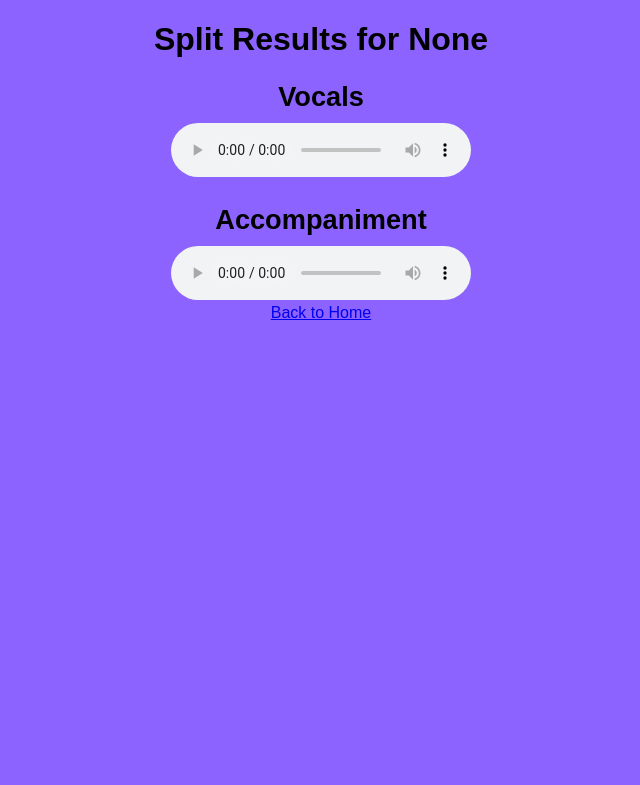
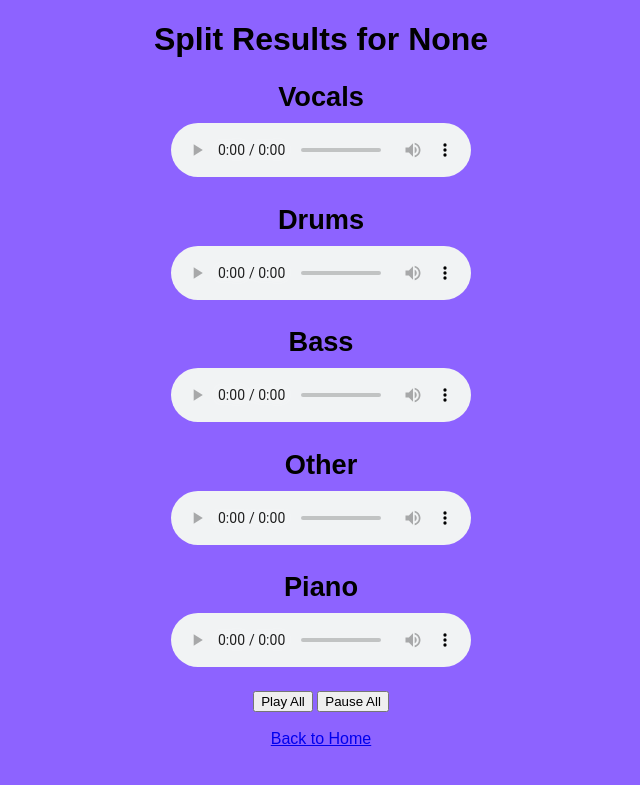
Before and after one commit to ManuXavier43/SongSlicer, a Flask app: template src/templates/results.html in a window 1280 px wide. Shown: the top 785 px of the page, without its empty margins (319-959 px from the left). Run offline with Flask 2, Linux system fonts and the light colour scheme; the template is opened without the code that fills it, so the values that code supplies are empty.

Commit message:
multi split

```diff
--- a/src/main.py
+++ b/src/main.py
@@ -1,14 +1,15 @@
 from flask import Flask, request, render_template, url_for, redirect, send_from_directory
 from src.song_search.test import DeezerClient, logging
-from splits.test import split_vocals_instrumentals
-import os, time
+from splits.test import split_vocals_instrumentals  # Import the updated function
+import os
+import time
 import re
 import requests
 
 # Create a Flask application
 app = Flask(__name__, static_folder="static", static_url_path="/static")
 
-# Spotipy class and dir so we know where to save music
+# Deezer class and dir so we know where to save music
 base_dir = os.path.dirname(os.path.abspath(__file__))
 cli = DeezerClient(base_dir)
 
@@ -34,24 +35,22 @@ def home():
         if "preview_url" in request.form and "name" in request.form:
             # Get the preview URL from the form
             preview_url = request.form.get("preview_url")
-            track_name = request.form.get("name") #Used to write filename
-            music_dir = os.path.join(cli.base_dir, "splits/music_in") #Where to save music
+            track_name = request.form.get("name")  # Used to write filename
+            music_dir = os.path.join(cli.base_dir, "splits/music_in")  # Where to save music
             try:
-                #ensure save dir exists
+                # Ensure save dir exists
                 os.makedirs(music_dir, exist_ok=True)
-                #get song
+                # Get song
                 response = requests.get(preview_url)
-                #unique timestamp per song
+                # Unique timestamp per song
                 preview_filename = f"preview_{track_name.replace(' ', '_')}_{int(time.time())}.mp3"
-                #actual path for preview
+                # Actual path for preview
                 preview_path = os.path.join(music_dir, preview_filename)
                 logging.debug(f"Absolute path to saved file: {os.path.abspath(preview_path)}")
-                #save to dir
+                # Save to dir
                 with open(preview_path, "wb") as file:
                     file.write(response.content)
                     logging.debug(f"Preview saved to {preview_path}")
-                    #only return filename as html knows the static folder
-                    # return f"Song saved as {preview_filename}"
                 return redirect(url_for('home'))
             except Exception as e:
                 logging.debug(f"Connection error fetching preview: {e}")
@@ -65,15 +64,11 @@ def home():
 
     search_query = request.args.get("search")
     if search_query:
-        # logging.info("Attempting to connect to Spotipy...")
-        # cli.connectToSpotipy()  # Connect
         logging.info("Fetching tracks...")
         tracks = cli.loadSampleSong(search_query)  # Returns top 3 results
 
     # Render the template with updated song list
     return render_template("home.html", tracks=tracks, songs=songs)
-
-# Save button route for any of the top 3 songs
 
 @app.route("/edit", methods=["GET", "POST"])
 def edit_page():
@@ -95,10 +90,14 @@ def results_page():
 
     # Update paths to match where files are actually saved in the static directory
     vocals_file = f"music_out/{sanitized_song_name}/vocals.wav"
-    accompaniment_file = f"music_out/{sanitized_song_name}/accompaniment.wav"
+    drums_file = f"music_out/{sanitized_song_name}/drums.wav"
+    bass_file = f"music_out/{sanitized_song_name}/bass.wav"
+    other_file = f"music_out/{sanitized_song_name}/other.wav"
+    piano_file = f"music_out/{sanitized_song_name}/piano.wav"
 
     # Render the template with the paths to the audio files
-    return render_template("results.html", vocals_file=vocals_file, accompaniment_file=accompaniment_file)
+    return render_template("results.html", vocals_file=vocals_file, drums_file=drums_file,
+                           bass_file=bass_file, other_file=other_file, piano_file=piano_file)
 
 @app.route('/music_in/<path:filename>')
 def serve_music_in(filename):
--- a/src/splits/test.py
+++ b/src/splits/test.py
@@ -15,11 +15,11 @@ def split_vocals_instrumentals(music_in_dir, music_out_dir, song_name):
     # Create the output directory for the song in music_out
     os.makedirs(temp_output_dir, exist_ok=True)
 
-    # Initialize Spleeter with the 2-stem model (vocals and accompaniment)
-    separator = Separator('spleeter:2stems')
+    # Initialize Spleeter with the 4-stem model (vocals, drums, bass, and other)
+    separator = Separator('spleeter:5stems', MWF=True)
 
     try:
-        # Split the input file into vocals and accompaniment using Spleeter
+        # Split the input file into vocals, drums, bass, and other using Spleeter
         separator.separate_to_file(input_file_path, temp_output_dir)
 
         # After splitting, move the generated files to flatten the structure
--- a/src/templates/results.html
+++ b/src/templates/results.html
@@ -139,19 +139,63 @@
     <h1>Split Results for {{ request.args.get('song') }}</h1>
 
     <h2>Vocals</h2>
-    <audio controls>
+    <audio id="vocals-player" controls>
         <source src="{{ url_for('static', filename=vocals_file) }}" type="audio/wav">
         Your browser does not support the audio element.
     </audio>
 
-    <h2>Accompaniment</h2>
-    <audio controls>
-        <source src="{{ url_for('static', filename=accompaniment_file) }}" type="audio/wav">
+    <h2>Drums</h2>
+    <audio id="drums-player" controls>
+        <source src="{{ url_for('static', filename=drums_file) }}" type="audio/wav">
+        Your browser does not support the audio element.
+    </audio>
+
+    <h2>Bass</h2>
+    <audio id="bass-player" controls>
+        <source src="{{ url_for('static', filename=bass_file) }}" type="audio/wav">
+        Your browser does not support the audio element.
+    </audio>
+
+    <h2>Other</h2>
+    <audio id="other-player" controls>
+        <source src="{{ url_for('static', filename=other_file) }}" type="audio/wav">
+        Your browser does not support the audio element.
+    </audio>
+
+    <h2>Piano</h2>
+    <audio id="piano-player" controls>
+        <source src="{{ url_for('static', filename=piano_file) }}" type="audio/wav">
         Your browser does not support the audio element.
     </audio>
 
     <br>
+    <div style="margin-top: 20px;">
+        <button onclick="playAll()">Play All</button>
+        <button onclick="pauseAll()">Pause All</button>
+    </div>
+
+    <br>
     <a href="{{ url_for('home') }}">Back to Home</a>
+
+    <script>
+        // Function to play all audio players simultaneously
+        function playAll() {
+            document.getElementById('vocals-player').play();
+            document.getElementById('drums-player').play();
+            document.getElementById('bass-player').play();
+            document.getElementById('other-player').play()
+            document.getElementById('piano-player').play();
+        }
+
+        // Function to pause all audio players simultaneously
+        function pauseAll() {
+            document.getElementById('vocals-player').pause();
+            document.getElementById('drums-player').pause();
+            document.getElementById('bass-player').pause();
+            document.getElementById('other-player').pause();
+            document.getElementById('piano-player').pause();
+        }
+    </script>
 </body>
 </html>
 <!--        <!DocType html>
```
